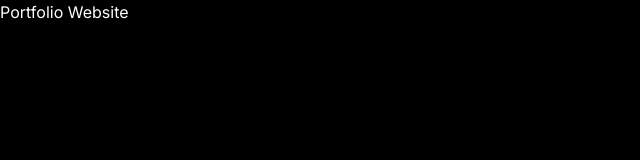
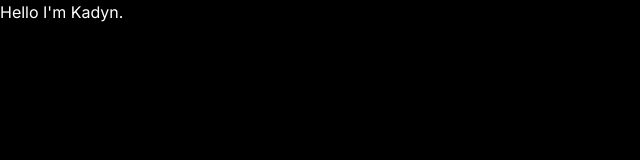
Before and after one commit to Jedikay/next-portfolio, a Next.js app: page / in a window 1280 px wide. Shown: the top 160 px of the page, without its empty margins (0-640 px from the left). Built offline with nearby package versions, Linux system fonts and the light colour scheme.

Commit message:
fixed homepage

```diff
--- a/src/app/page.js
+++ b/src/app/page.js
@@ -2,8 +2,8 @@
 
 export default function Home() {
   return (
-    <main className="flex min-h-screen flex-col bg-black">
-      <h1 className="text-white">Portfolio Website</h1>
+    <main className="flex flex-col min-h-screen bg-black">
+      <h1 className="text-white">Hello I&apos;m Kadyn.</h1>
       </main>
   );
 }
```
